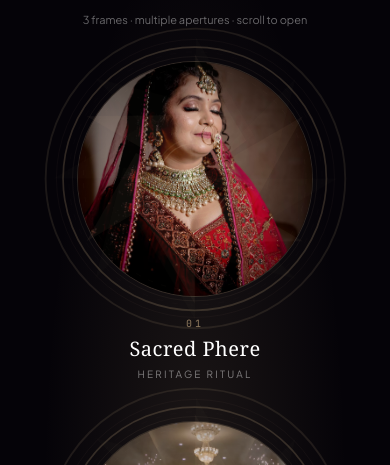
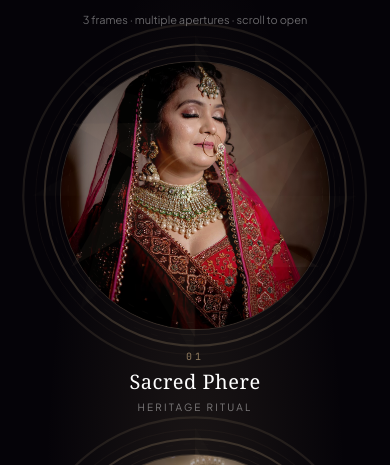
Before and after one commit to Singh9061/pics-dom-11, a React (Vite) app: page / in a window 390 px wide. Shown: the part 1071-1536 px from the top of the page. Built offline with nearby package versions, Linux system fonts and the light colour scheme.

Commit message:
Improve cinematic gallery accessibility and loading performance

```diff
--- a/src/pageComponents/homepage/CinematicGallery.jsx
+++ b/src/pageComponents/homepage/CinematicGallery.jsx
@@ -63,6 +63,9 @@ export default function CinematicGallery() {
   useEffect(() => {
     const root = rootRef.current;
     if (!root) return;
+
+    // Respect the visitor's system accessibility preference and avoid scroll-linked motion.
+    if (window.matchMedia("(prefers-reduced-motion: reduce)").matches) return;
 
     const ctx = gsap.context(() => {
       gsap.from(".ttl-head > *", {
@@ -154,7 +157,7 @@ export default function CinematicGallery() {
           if (mainImg) {
             gsap.fromTo(
               mainImg,
-              { scale: 1.5, filter: "blur(20px)", rotate: -3 },
+              { scale: 1.35, filter: "blur(8px)", rotate: -2 },
               {
                 scale: 1,
                 filter: "blur(0px)",
@@ -251,7 +254,7 @@ export default function CinematicGallery() {
             if (satImg) {
               gsap.fromTo(
                 satImg,
-                { scale: 1.35, filter: "blur(10px)" },
+                { scale: 1.2, filter: "blur(4px)" },
                 {
                   scale: 1,
                   filter: "blur(0px)",
@@ -366,7 +369,7 @@ export default function CinematicGallery() {
   }, []);
 
   return (
-    <section ref={rootRef} className="relative overflow-x-hidden bg-[#050308] text-white">
+    <section ref={rootRef} aria-labelledby="cinematic-gallery-title" className="relative overflow-x-clip bg-[#050308] text-white">
       <div className="pointer-events-none absolute inset-0 bg-[radial-gradient(ellipse_at_center,rgba(197,168,128,0.12)_0%,transparent_55%)]" />
 
       <div className="ttl-head relative z-10 mx-auto max-w-4xl px-5 pb-6 pt-20 text-center sm:px-6 sm:pb-8 sm:pt-24 md:pb-12 md:pt-36">
@@ -384,7 +387,7 @@ export default function CinematicGallery() {
         <p className="text-[9px] uppercase tracking-[0.4em] text-gold/70 sm:text-[10px]">
           Signature Experience
         </p>
-        <h2 className="mt-2 font-serif text-[1.75rem] font-light leading-tight tracking-[0.06em] sm:mt-3 sm:text-4xl md:text-6xl">
+        <h2 id="cinematic-gallery-title" className="mt-2 font-serif text-[1.75rem] font-light leading-tight tracking-[0.06em] sm:mt-3 sm:text-4xl md:text-6xl">
           Through the <span className="font-semibold italic text-gold">lens</span>
         </h2>
         <p className="mx-auto mt-3 max-w-sm text-[11px] leading-5 text-white/40 font-light sm:mt-4 sm:text-sm sm:leading-7">
@@ -425,8 +428,8 @@ export default function CinematicGallery() {
                     </div>
                     <div
                       className="ttl-sat-iris relative z-10 h-full w-full overflow-hidden rounded-full"
-                      style={{ clipPath: "circle(0% at 50% 50%)" }}
-                    >
+                      >
+
                       <img src={prev.src} alt="" className="ttl-sat-img h-full w-full object-cover opacity-70" loading="lazy" />
                       <div className="absolute inset-0 bg-[radial-gradient(circle,transparent_30%,rgba(0,0,0,0.75)_100%)]" />
                     </div>
@@ -436,13 +439,15 @@ export default function CinematicGallery() {
                     <MultiRings prefix="ring" />
                     <div
                       className="ttl-main-iris relative z-10 h-[84%] w-[84%] overflow-hidden rounded-full shadow-[0_0_60px_rgba(197,168,128,0.1)]"
-                      style={{ clipPath: "circle(0% at 50% 50%)" }}
-                    >
+                      >
+
                       <img
                         src={frame.src}
                         alt={frame.title}
                         className="ttl-main-img absolute inset-0 h-full w-full object-cover"
-                        loading="eager"
+                        loading={i === 0 ? "eager" : "lazy"}
+                        decoding="async"
+                        fetchPriority={i === 0 ? "high" : "auto"}
                       />
                       <div className="absolute inset-0 bg-[radial-gradient(circle,transparent_38%,rgba(0,0,0,0.8)_100%)]" />
                     </div>
@@ -465,8 +470,8 @@ export default function CinematicGallery() {
                     </div>
                     <div
                       className="ttl-sat-iris relative z-10 h-full w-full overflow-hidden rounded-full"
-                      style={{ clipPath: "circle(0% at 50% 50%)" }}
-                    >
+                      >
+
                       <img src={next.src} alt="" className="ttl-sat-img h-full w-full object-cover opacity-70" loading="lazy" />
                       <div className="absolute inset-0 bg-[radial-gradient(circle,transparent_30%,rgba(0,0,0,0.75)_100%)]" />
                     </div>
@@ -480,8 +485,8 @@ export default function CinematicGallery() {
 
       <div className="relative flex flex-col items-center gap-10 px-5 pb-12 pt-2 md:hidden">
         {FRAMES.map((frame, i) => (
-          <div key={`m-${frame.title}-${i}`} className="ttl-m-card w-full max-w-[300px]">
-            <div className="relative mx-auto aspect-square w-[78%] max-w-[240px]">
+          <div key={`m-${frame.title}-${i}`} className="ttl-m-card w-full max-w-[min(88vw,360px)]">
+            <div className="relative mx-auto aspect-square w-[78%] max-w-[280px]">
               <div className="ttl-m-ring-layer pointer-events-none absolute inset-[-8%] z-20 text-gold/40">
                 <ApertureRing className="h-full w-full" blades={6} opacity={0.14} />
               </div>
@@ -493,7 +498,9 @@ export default function CinematicGallery() {
                   src={frame.src}
                   alt={frame.title}
                   className="h-full w-full object-cover"
-                  loading="eager"
+                  loading={i === 0 ? "eager" : "lazy"}
+                  decoding="async"
+                  fetchPriority={i === 0 ? "high" : "auto"}
                 />
                 <div className="pointer-events-none absolute inset-0 bg-[radial-gradient(circle,transparent_40%,rgba(0,0,0,0.55)_100%)]" />
               </div>
```
